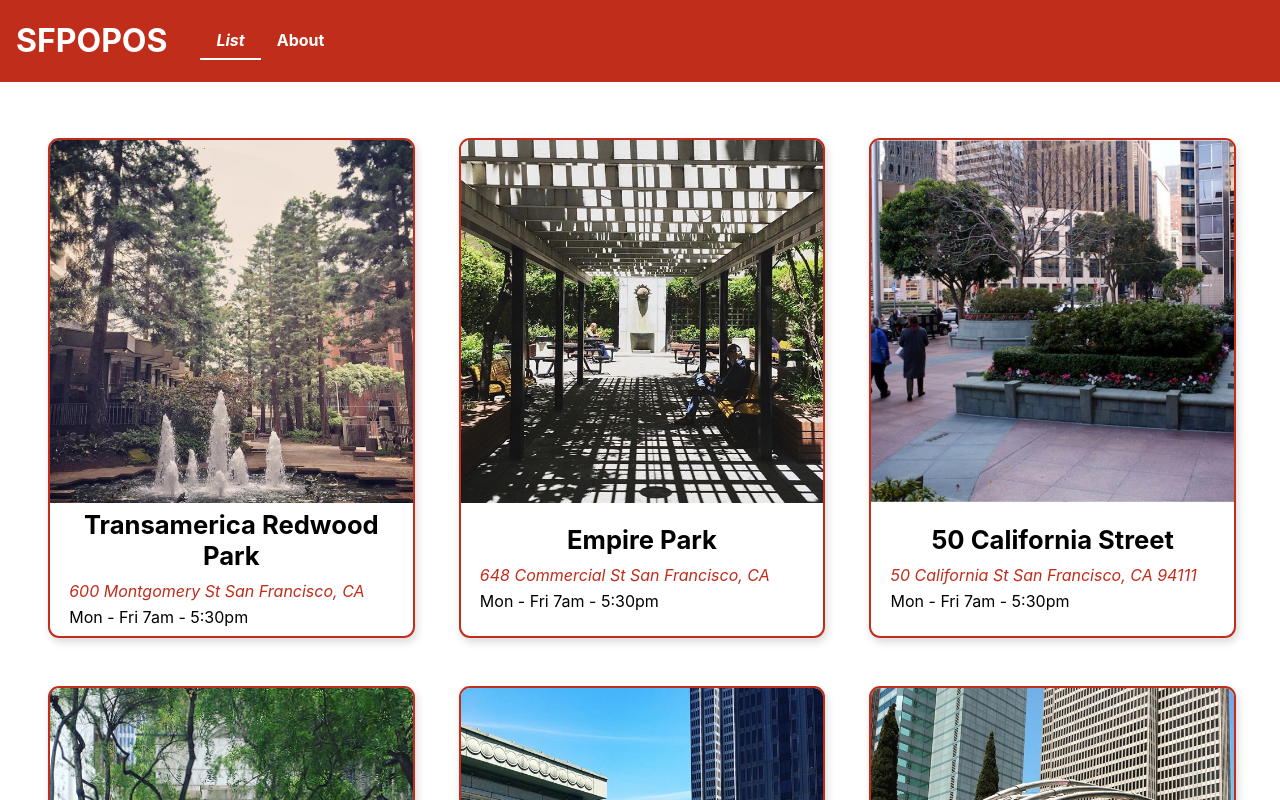
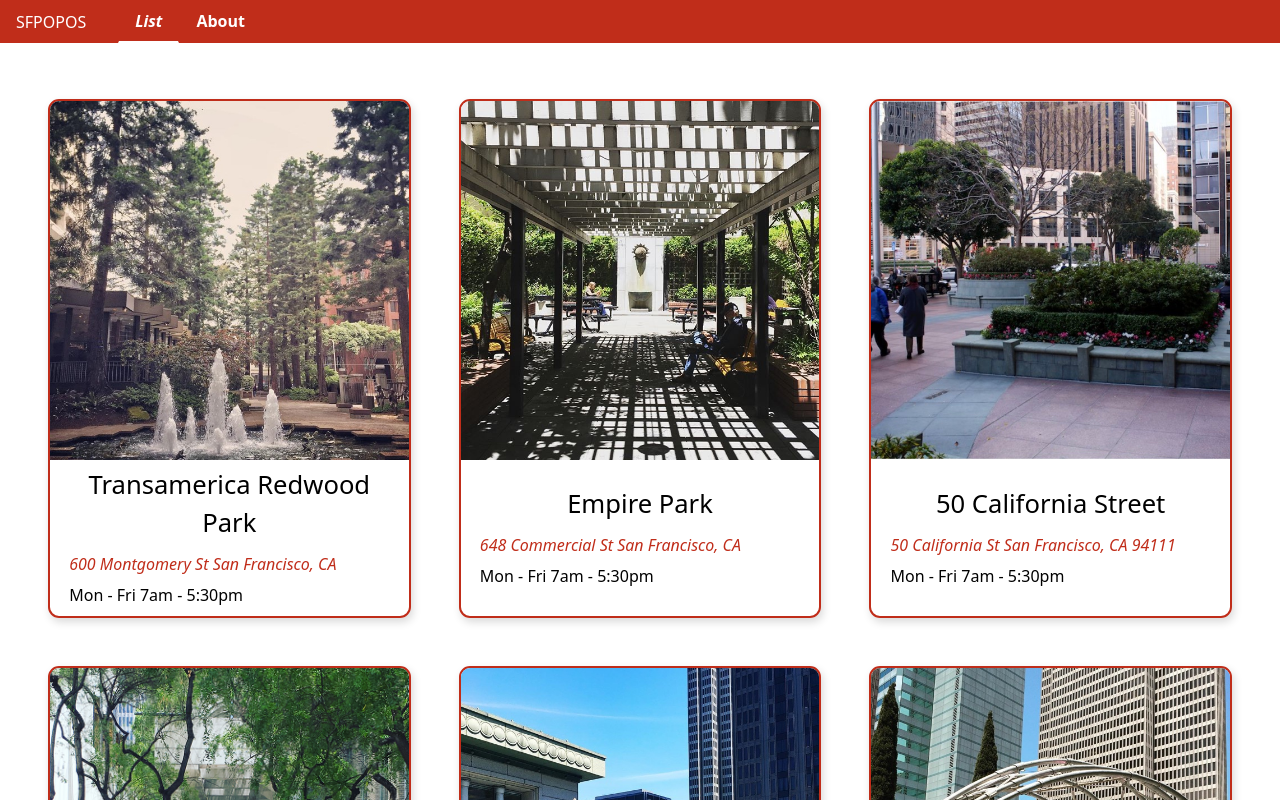
Before and after one commit to NYTLAIT/ACS-1320-React-Fundamentals-Tutorial, a React (Create React App) app: page / in a window 1280 px wide. Shown: the top 800 px of the page. Built offline with nearby package versions, Linux system fonts and the light colour scheme.

Commit message:
Added tailwind

```diff
--- a/package.json
+++ b/package.json
@@ -36,5 +36,10 @@
       "last 1 firefox version",
       "last 1 safari version"
     ]
+  },
+  "devDependencies": {
+    "autoprefixer": "^10.6.1",
+    "postcss": "^8.5.28",
+    "tailwindcss": "^3.4.19"
   }
 }
--- a/src/Title.module.css
+++ b/src/Title.module.css
@@ -18,7 +18,6 @@
 
 .Title nav {
     width: 100px;
-    border: 1px solid rgb(192, 45, 26);
     background-color: #fff;
     position: absolute;
     z-index: 9999;
@@ -30,6 +29,7 @@
 .Title a {
     display: block;
     padding: 0.5em 1em;
+    border: 1px solid rgb(192, 45, 26);
     color: rgb(192, 45, 26, 0.835);
     font-weight: bold;
     text-decoration: none;
--- a/src/index.css
+++ b/src/index.css
@@ -1,13 +1,3 @@
-body {
-    margin: 0;
-    font-family: -apple-system, BlinkMacSystemFont, 'Segoe UI', 'Roboto', 'Oxygen',
-        'Ubuntu', 'Cantarell', 'Fira Sans', 'Droid Sans', 'Helvetica Neue',
-        sans-serif;
-    -webkit-font-smoothing: antialiased;
-    -moz-osx-font-smoothing: grayscale;
-}
-
-code {
-    font-family: source-code-pro, Menlo, Monaco, Consolas, 'Courier New',
-        monospace;
-}
+@tailwind base;
+@tailwind components;
+@tailwind utilities;
--- /dev/null
+++ b/tailwind.config.js
@@ -0,0 +1,10 @@
+/** @type {import('tailwindcss').Config} */
+module.exports = {
+  content: [
+    "./src/**/*.{js,jsx,ts,tsx}",
+  ],
+  theme: {
+    extend: {},
+  },
+  plugins: [],
+}
```
Also changed, not shown: src/startup.txt, 1 other file (tests, documents, lock files or other folders).
